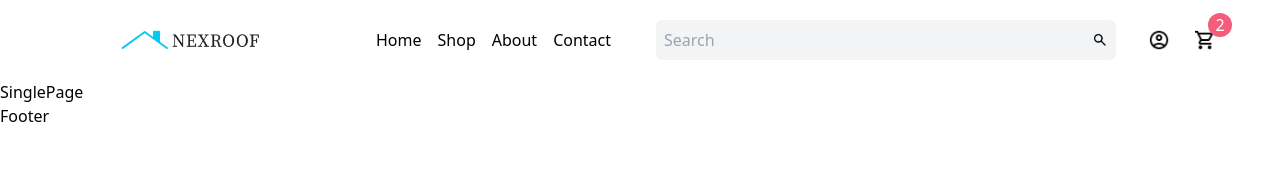
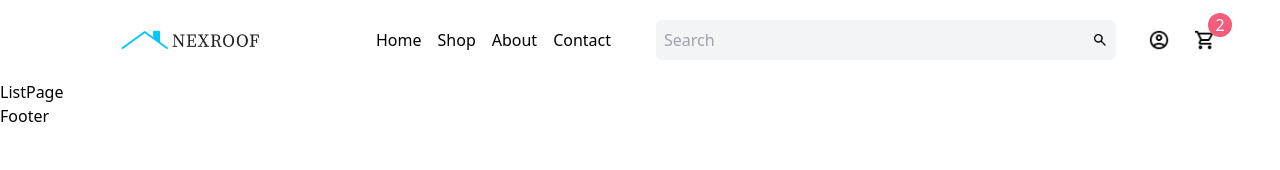
Before and after one commit to davewrld/Portfolio_Project, a Next.js app in the folder frontend/: page /list in a window 1280 px wide. Shown: the top 170 px of the page. Built offline with nearby package versions, Linux system fonts and the light colour scheme.

Commit message:
pages route

```diff
--- /dev/null
+++ b/frontend/src/app/list/page.js
@@ -0,0 +1,7 @@
+const ListPage = () => {
+    return (
+      <div className=''>ListPage</div>
+    )
+}
+
+export default ListPage
```
